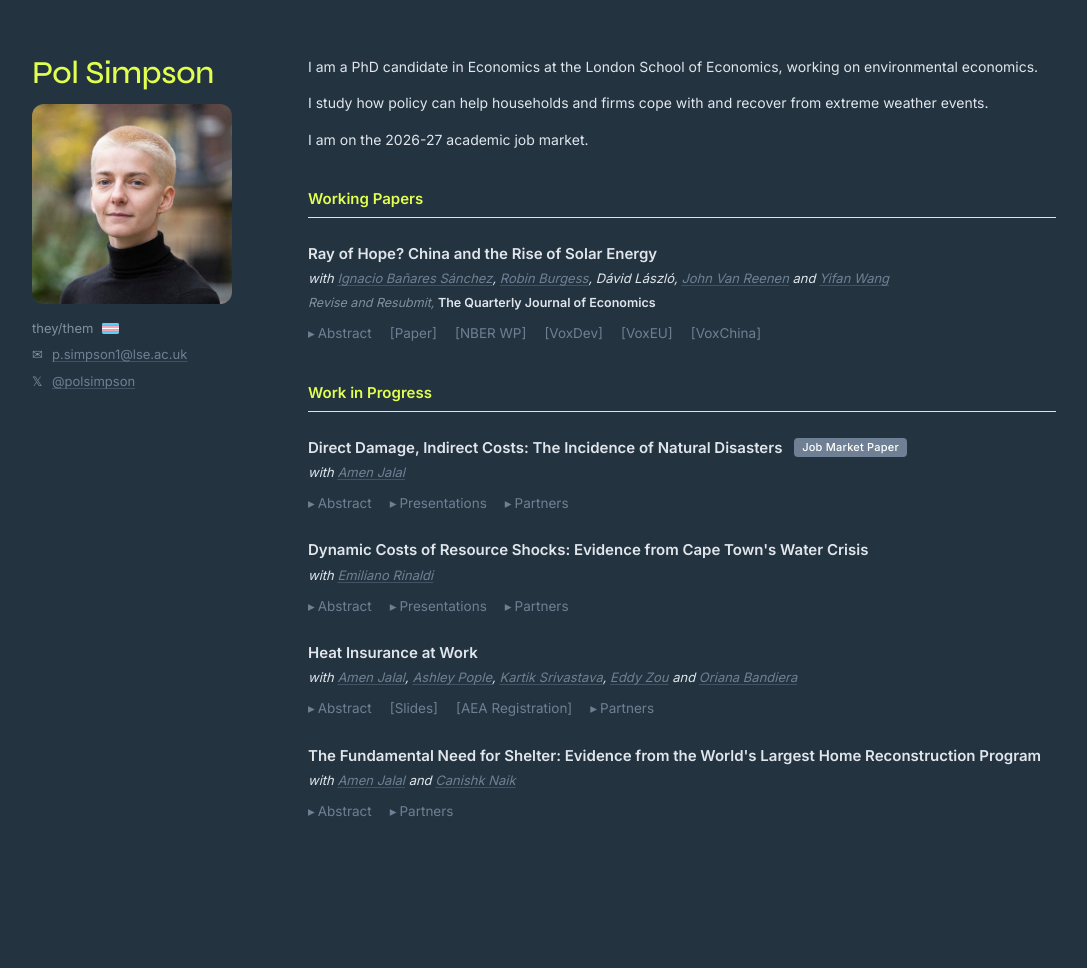
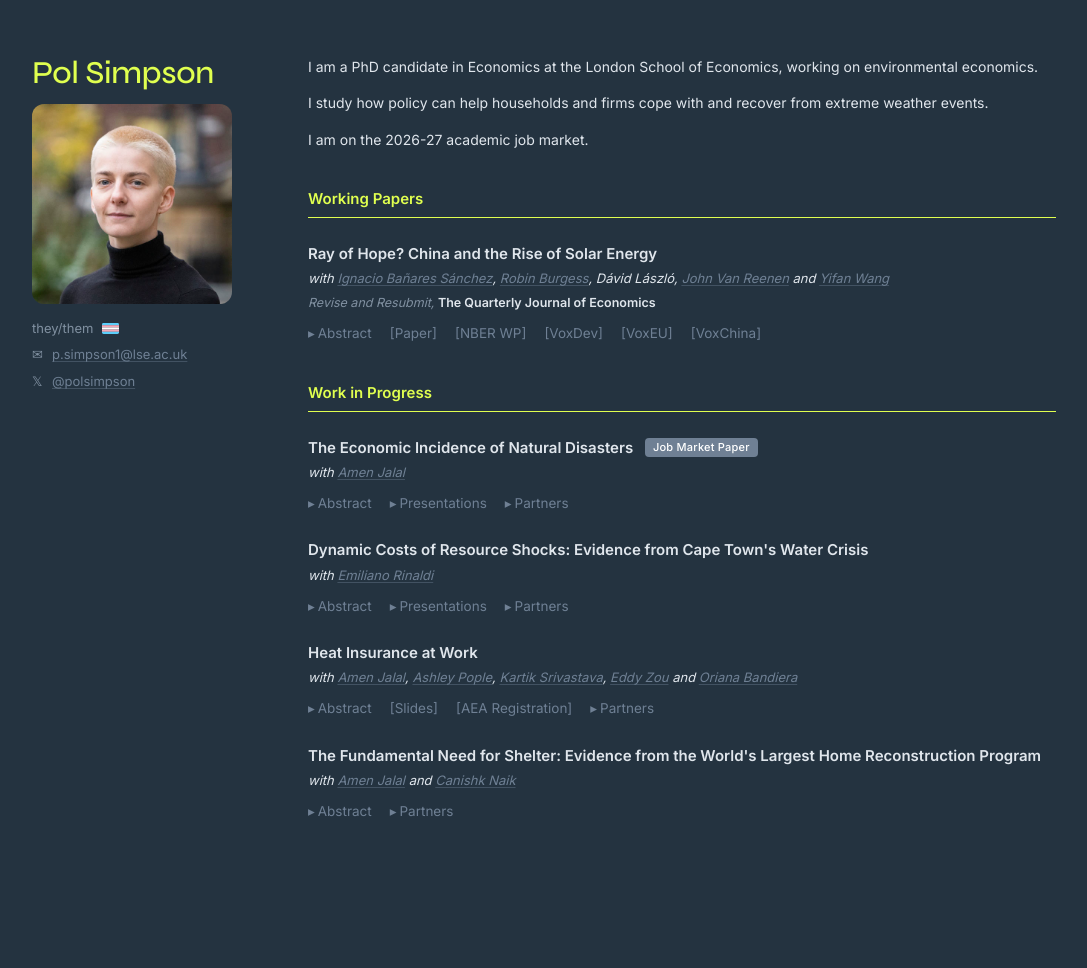
Before and after one commit to polsimpson/polsimpson.github.io, a Jekyll site: the page built from _pages/about.md, in a window 1280 px wide. Shown: the whole page, without its empty margins (96-1183 px from the left). Built offline with Jekyll 4.4.1, drawn with Linux system fonts in a browser that asks for light colours.

Commit message:
Rename job market paper to The Economic Incidence of Natural Disasters
Co-Authored-By: Claude Opus 5.5 <noreply@anthropic.com>

```diff
--- a/_pages/about.md
+++ b/_pages/about.md
@@ -36,7 +36,7 @@ I am on the 2026-27 academic job market.
 ## Work in Progress
 
 <div class="paper">
-  <h3>Direct Damage, Indirect Costs: The Incidence of Natural Disasters <span class="badge">Job Market Paper</span></h3>
+  <h3>The Economic Incidence of Natural Disasters <span class="badge">Job Market Paper</span></h3>
   <p class="coauthors">with <a href="https://amenjalal.com">Amen Jalal</a></p>
   <div class="actions">
     <details>
```
